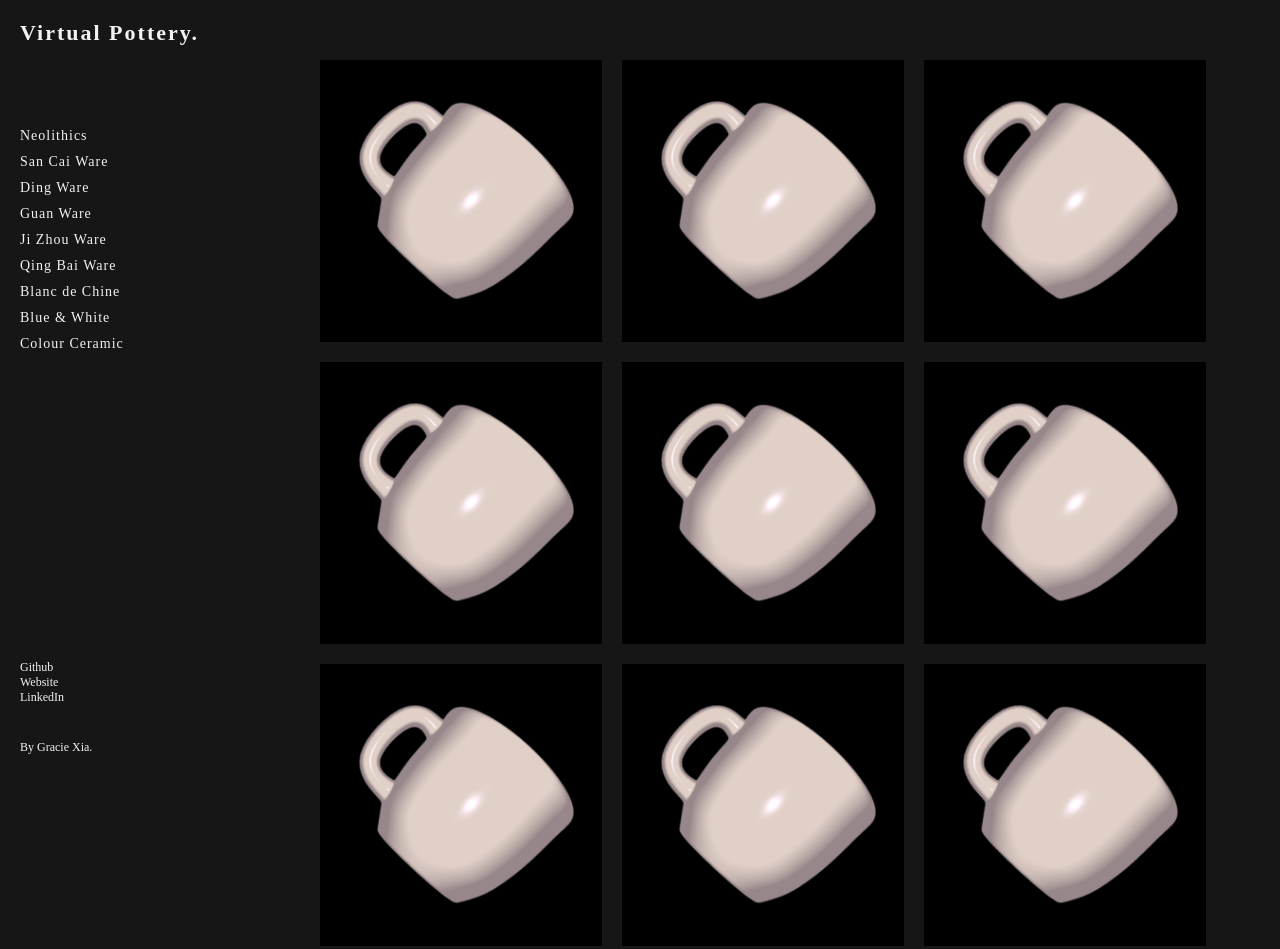
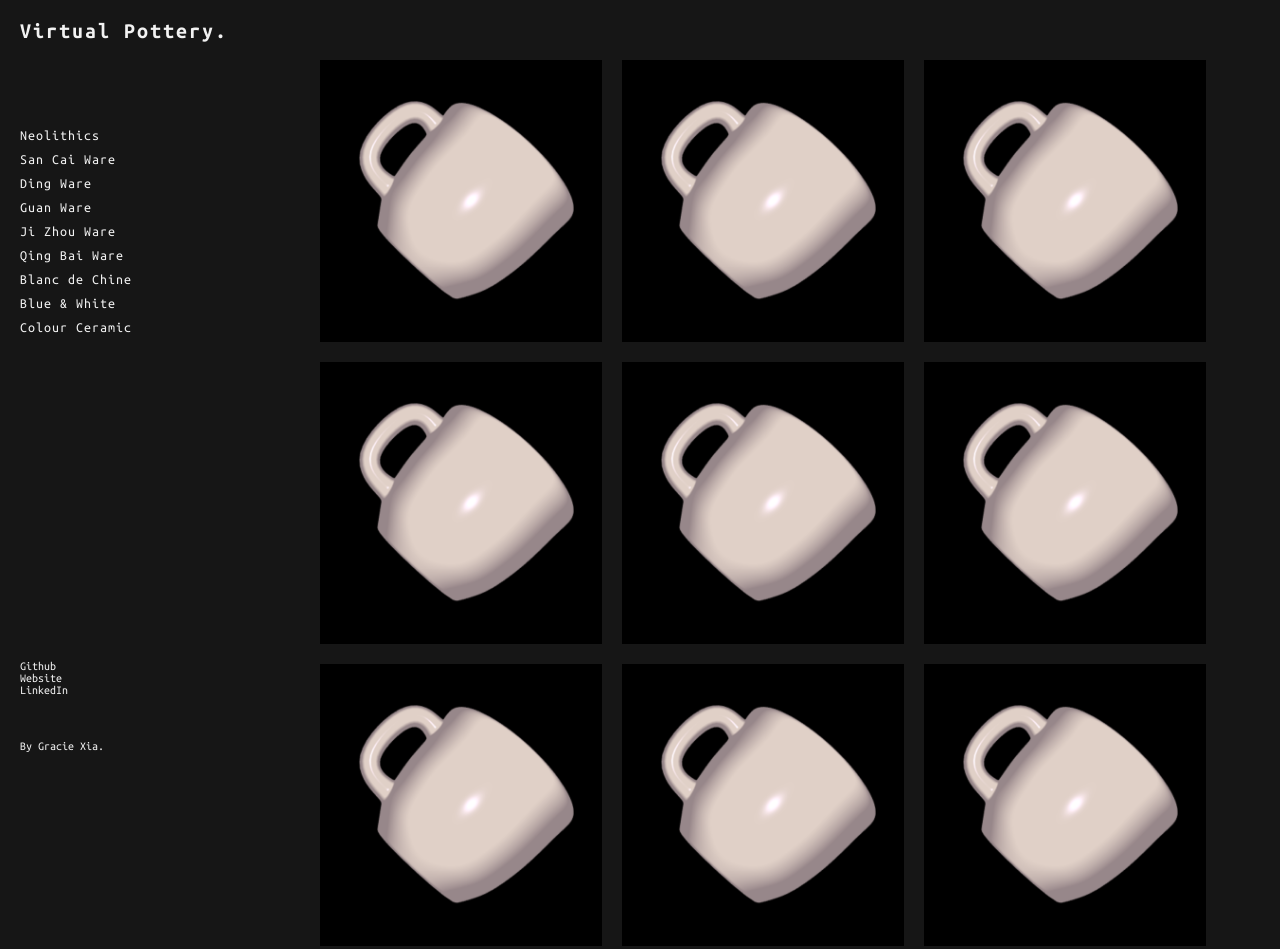
Before and after one commit to graciexia8/Virtual_Pottery, a plain HTML site: page index.html in a window 1280 px wide. Drawn offline with Linux system fonts and the light colour scheme.

Commit message:
nevermind changed it back lol

```diff
--- a/css/main.css
+++ b/css/main.css
@@ -29,7 +29,7 @@ a:hover {
 
 .title {
     order 1;
-    font-family: 'Ubuntu mono' 'Ubuntu' sans-serif;
+    font-family: 'Ubuntu mono';
     font-weight: 800;
     font-size: 22px;
     padding-bottom: 20px;
@@ -41,7 +41,7 @@ a:hover {
 
 .navigation-links {
     order: 2;
-    font-family: 'Ubuntu mono''Ubuntu' sans-serif;
+    font-family: 'Ubuntu mono';
     font-weight: 400;
     font-size: 14px;
     list-style: none;
@@ -57,7 +57,7 @@ a:hover {
 
 .credits {
     order: 4;
-    font-family: 'Ubuntu mono''Ubuntu' sans-serif;
+    font-family: 'Ubuntu mono';
     font-weight: 400;
     font-size: 12px;
     color: #F2F2F2;
@@ -68,7 +68,7 @@ a:hover {
 
 .social-media {
     order: 3;
-    font-family: 'Ubuntu mono''Ubuntu' sans-serif;
+    font-family: 'Ubuntu mono';
     font-size: 12px;
     height: 10%;
     color: #F2F2F2;
```
